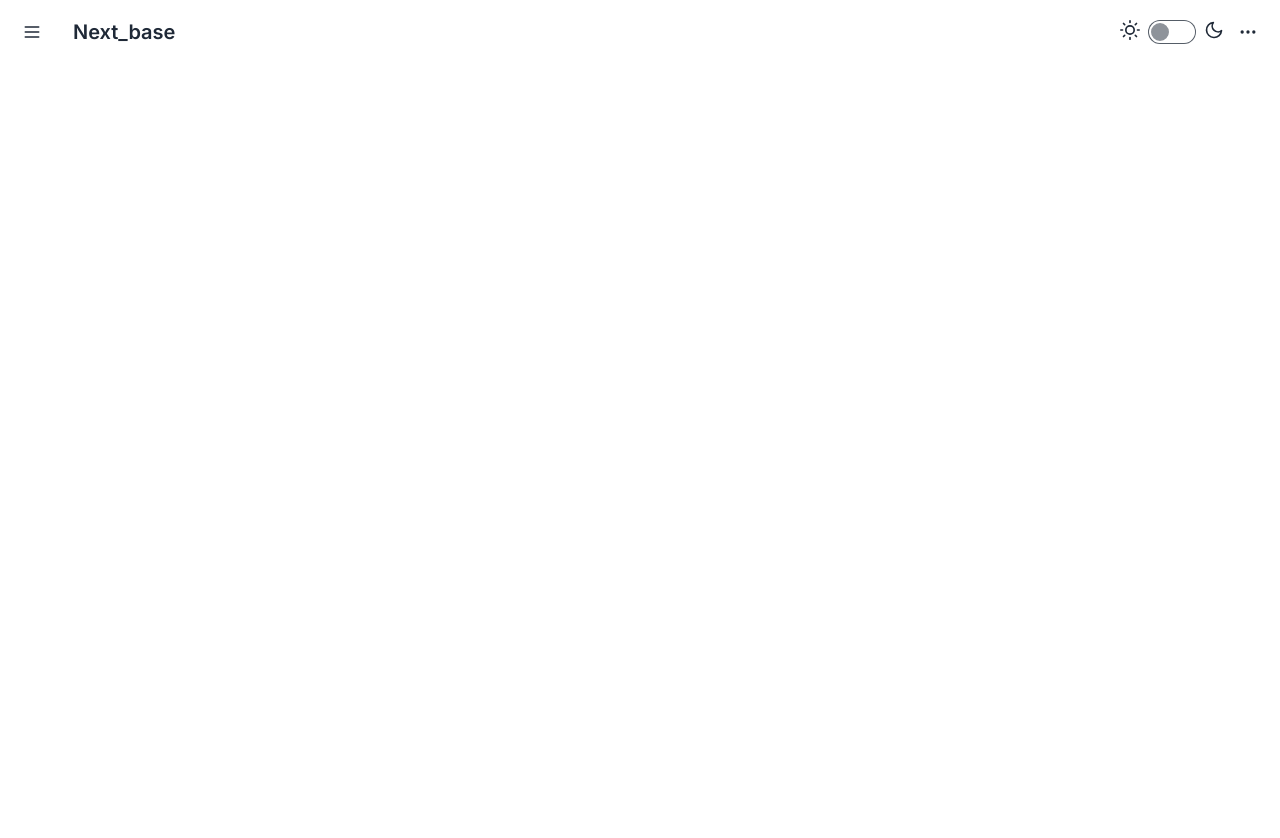
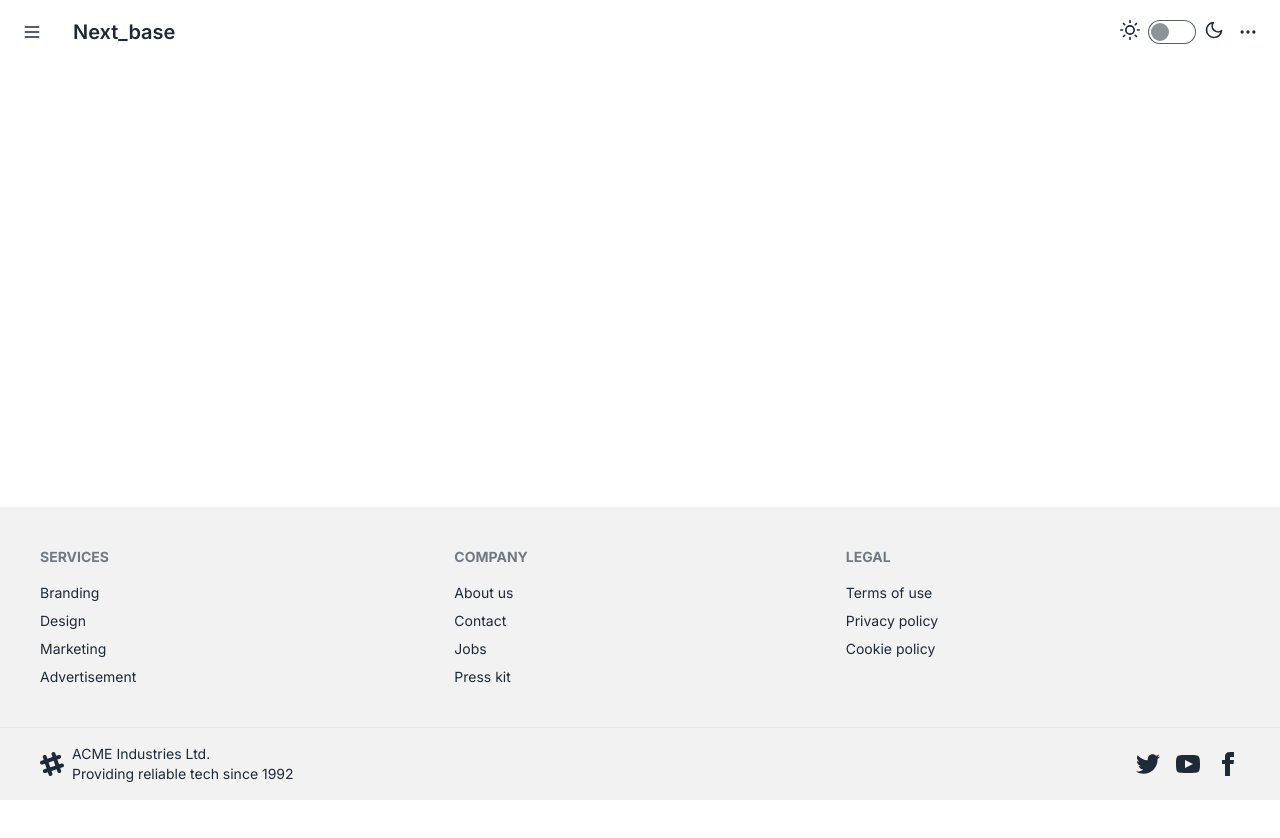
Before and after one commit to HyTaXx/Next_base, a Next.js app: page / in a window 1280 px wide. Shown: the top 838 px of the page. After the commit the page ends 800 px from the top, so only its background shows below. Built offline with nearby package versions, Linux system fonts and the light colour scheme.

Commit message:
:sparkles: added Footer

```diff
--- /dev/null
+++ b/src/app/components/Footer/footer.tsx
@@ -0,0 +1,90 @@
+// Footer.tsx
+import React from "react";
+import styles from "./Footer.module.css";
+
+const Footer: React.FC = () => {
+    return (
+        <footer>
+            <div className="footer p-10 bg-base-200 text-base-content">
+                <nav>
+                    <h6 className="footer-title">Services</h6>
+                    <a className="link link-hover">Branding</a>
+                    <a className="link link-hover">Design</a>
+                    <a className="link link-hover">Marketing</a>
+                    <a className="link link-hover">Advertisement</a>
+                </nav>
+                <nav>
+                    <h6 className="footer-title">Company</h6>
+                    <a className="link link-hover">About us</a>
+                    <a className="link link-hover">Contact</a>
+                    <a className="link link-hover">Jobs</a>
+                    <a className="link link-hover">Press kit</a>
+                </nav>
+                <nav>
+                    <h6 className="footer-title">Legal</h6>
+                    <a className="link link-hover">Terms of use</a>
+                    <a className="link link-hover">Privacy policy</a>
+                    <a className="link link-hover">Cookie policy</a>
+                </nav>
+            </div>
+            <div className="footer px-10 py-4 border-t bg-base-200 text-base-content border-base-300">
+                <aside className="items-center grid-flow-col">
+                    <svg
+                        width="24"
+                        height="24"
+                        viewBox="0 0 24 24"
+                        xmlns="http://www.w3.org/2000/svg"
+                        fillRule="evenodd"
+                        clipRule="evenodd"
+                        className="fill-current"
+                    >
+                        <path d="M22.672 15.226l-2.432.811.841 2.515c.33 1.019-.209 2.127-1.23 2.456-1.15.325-2.148-.321-2.463-1.226l-.84-2.518-5.013 1.677.84 2.517c.391 1.203-.434 2.542-1.831 2.542-.88 0-1.601-.564-1.86-1.314l-.842-2.516-2.431.809c-1.135.328-2.145-.317-2.463-1.229-.329-1.018.211-2.127 1.231-2.456l2.432-.809-1.621-4.823-2.432.808c-1.355.384-2.558-.59-2.558-1.839 0-.817.509-1.582 1.327-1.846l2.433-.809-.842-2.515c-.33-1.02.211-2.129 1.232-2.458 1.02-.329 2.13.209 2.461 1.229l.842 2.515 5.011-1.677-.839-2.517c-.403-1.238.484-2.553 1.843-2.553.819 0 1.585.509 1.85 1.326l.841 2.517 2.431-.81c1.02-.33 2.131.211 2.461 1.229.332 1.018-.21 2.126-1.23 2.456l-2.433.809 1.622 4.823 2.433-.809c1.242-.401 2.557.484 2.557 1.838 0 .819-.51 1.583-1.328 1.847m-8.992-6.428l-5.01 1.675 1.619 4.828 5.011-1.674-1.62-4.829z"></path>
+                    </svg>
+                    <p>
+                        ACME Industries Ltd. <br />
+                        Providing reliable tech since 1992
+                    </p>
+                </aside>
+                <nav className="md:place-self-center md:justify-self-end">
+                    <div className="grid grid-flow-col gap-4">
+                        <a>
+                            <svg
+                                xmlns="http://www.w3.org/2000/svg"
+                                width="24"
+                                height="24"
+                                viewBox="0 0 24 24"
+                                className="fill-current"
+                            >
+                                <path d="M24 4.557c-.883.392-1.832.656-2.828.775 1.017-.609 1.798-1.574 2.165-2.724-.951.564-2.005.974-3.127 1.195-.897-.957-2.178-1.555-3.594-1.555-3.179 0-5.515 2.966-4.797 6.045-4.091-.205-7.719-2.165-10.148-5.144-1.29 2.213-.669 5.108 1.523 6.574-.806-.026-1.566-.247-2.229-.616-.054 2.281 1.581 4.415 3.949 4.89-.693.188-1.452.232-2.224.084.626 1.956 2.444 3.379 4.6 3.419-2.07 1.623-4.678 2.348-7.29 2.04 2.179 1.397 4.768 2.212 7.548 2.212 9.142 0 14.307-7.721 13.995-14.646.962-.695 1.797-1.562 2.457-2.549z"></path>
+                            </svg>
+                        </a>
+                        <a>
+                            <svg
+                                xmlns="http://www.w3.org/2000/svg"
+                                width="24"
+                                height="24"
+                                viewBox="0 0 24 24"
+                                className="fill-current"
+                            >
+                                <path d="M19.615 3.184c-3.604-.246-11.631-.245-15.23 0-3.897.266-4.356 2.62-4.385 8.816.029 6.185.484 8.549 4.385 8.816 3.6.245 11.626.246 15.23 0 3.897-.266 4.356-2.62 4.385-8.816-.029-6.185-.484-8.549-4.385-8.816zm-10.615 12.816v-8l8 3.993-8 4.007z"></path>
+                            </svg>
+                        </a>
+                        <a>
+                            <svg
+                                xmlns="http://www.w3.org/2000/svg"
+                                width="24"
+                                height="24"
+                                viewBox="0 0 24 24"
+                                className="fill-current"
+                            >
+                                <path d="M9 8h-3v4h3v12h5v-12h3.642l.358-4h-4v-1.667c0-.955.192-1.333 1.115-1.333h2.885v-5h-3.808c-3.596 0-5.192 1.583-5.192 4.615v3.385z"></path>
+                            </svg>
+                        </a>
+                    </div>
+                </nav>
+            </div>
+        </footer>
+    );
+};
+
+export default Footer;
--- a/src/app/page.tsx
+++ b/src/app/page.tsx
@@ -1,10 +1,13 @@
 "use client";
 import Header from "@/app/components/Header/header";
+import Footer from "@/app/components/Footer/footer";
 
 export default function Home() {
     return (
-        <main className="relative min-h-[100vw] w-full">
+        <main className="relative w-full min-h-[100vh] flex flex-col justify-between">
             <Header />
+            <div></div>
+            <Footer />
         </main>
     );
 }
```
